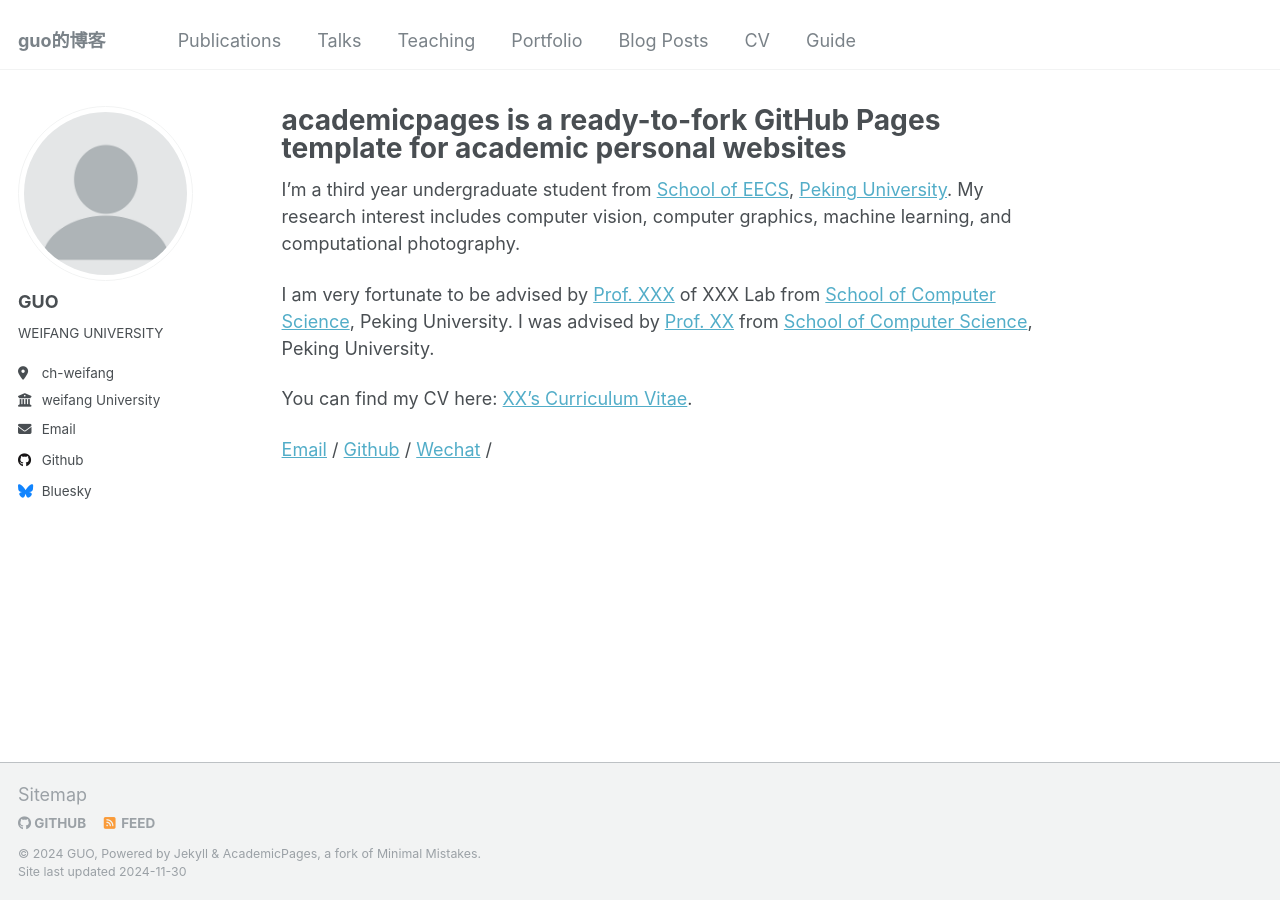
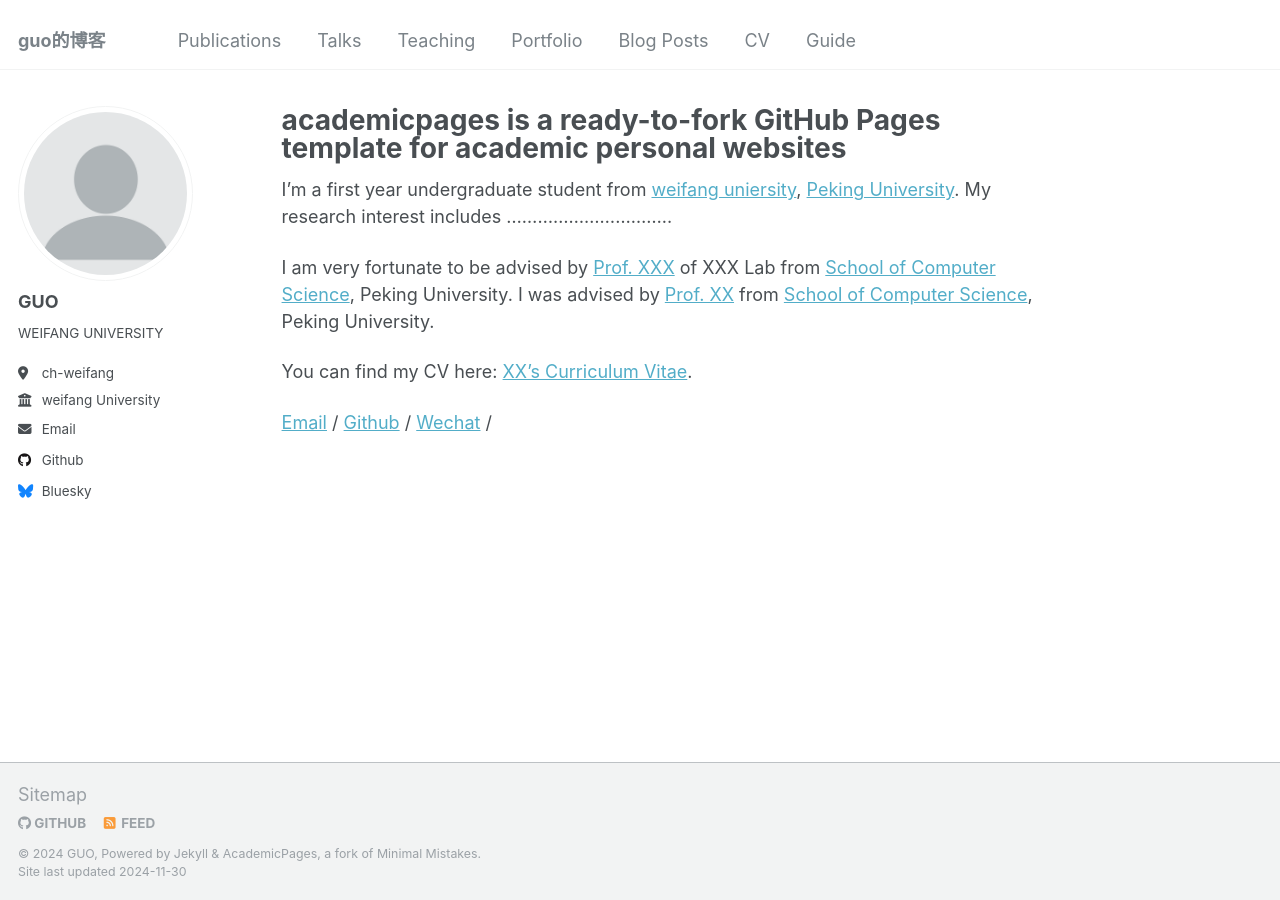
Before and after one commit to guo060528/guo060528.github.io, a Jekyll site: the page built from _pages/about.md, in a window 1280 px wide. Built offline with Jekyll 4.4.1, drawn with Linux system fonts in a browser that asks for light colours.

Commit message:
Update about.md

```diff
--- a/_pages/about.md
+++ b/_pages/about.md
@@ -8,7 +8,7 @@ redirect_from:
   - /about.html
 ---
 
-I'm a third year undergraduate student from [School of EECS](https://eecs.pku.edu.cn/), [Peking University](https://www.pku.edu.cn/). My research interest includes computer vision, computer graphics, machine learning, and computational photography.
+I'm a first year undergraduate student from [weifang uniersity](https://www.wfu.edu.cn/), [Peking University](https://www.wfu.edu.cn/). My research interest includes   ................................
 
 I am very fortunate to be advised by [Prof. XXX](https://www.XXX.com/) of XXX Lab from [School of Computer Science](https://cs.pku.edu.cn/), Peking University. I was advised by [Prof. XX](https://XXX.pku.edu.cn/) from [School of Computer Science](https://cs.pku.edu.cn/), Peking University.
 
```
